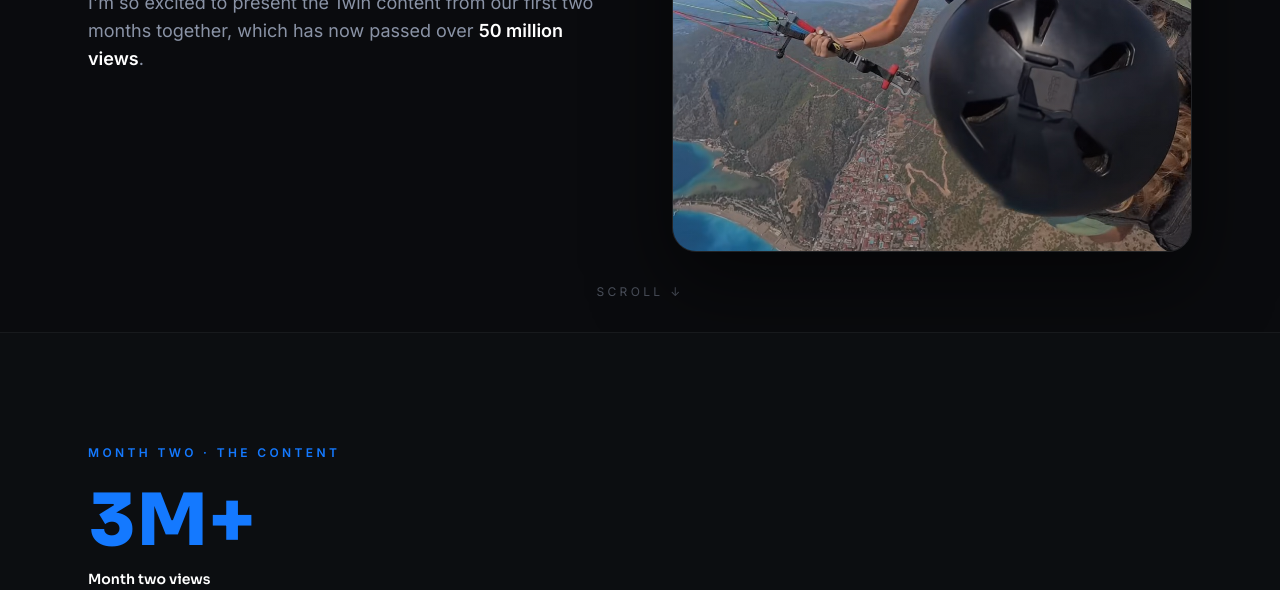
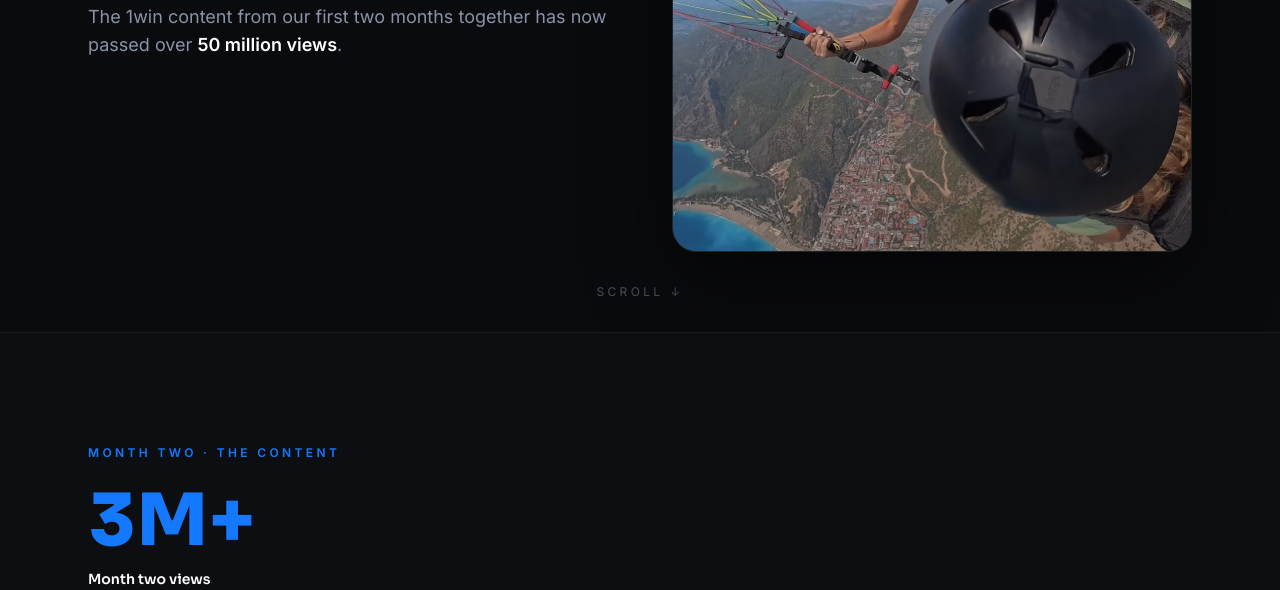
Before and after one commit to callie-rounds-media/1win-recap-month-two, a plain HTML site: page index.html in a window 1280 px wide. Shown: the part 510-1100 px from the top of the page. Drawn offline with nearby package versions, Linux system fonts and the light colour scheme.

Commit message:
revert hero line
Co-Authored-By: Claude Fable 5 <noreply@anthropic.com>
Claude-Session: https://claude.ai/code/session_01Tn4FA8ghPfExn3Q1zK1k7T

```diff
--- a/index.html
+++ b/index.html
@@ -82,7 +82,7 @@ tailwind.config = {
       <h1 class="font-head font-extrabold leading-[0.95] text-5xl sm:text-6xl md:text-7xl tracking-tight">
         CONTENT<br><span class="text-winblue">RECAP.</span>
       </h1>
-      <p class="mt-7 text-base md:text-lg text-mute max-w-xl leading-relaxed">I'm so excited to present the 1win content from our first two months together, which has now passed over <span class="text-white font-semibold">50 million views</span>.</p>
+      <p class="mt-7 text-base md:text-lg text-mute max-w-xl leading-relaxed">The 1win content from our first two months together has now passed over <span class="text-white font-semibold">50 million views</span>.</p>
     </div>
     <div class="reveal">
       <div class="relative rounded-3xl overflow-hidden border border-white/10 aspect-[4/5] shadow-[0_30px_80px_rgba(0,0,0,.55)]">
```
